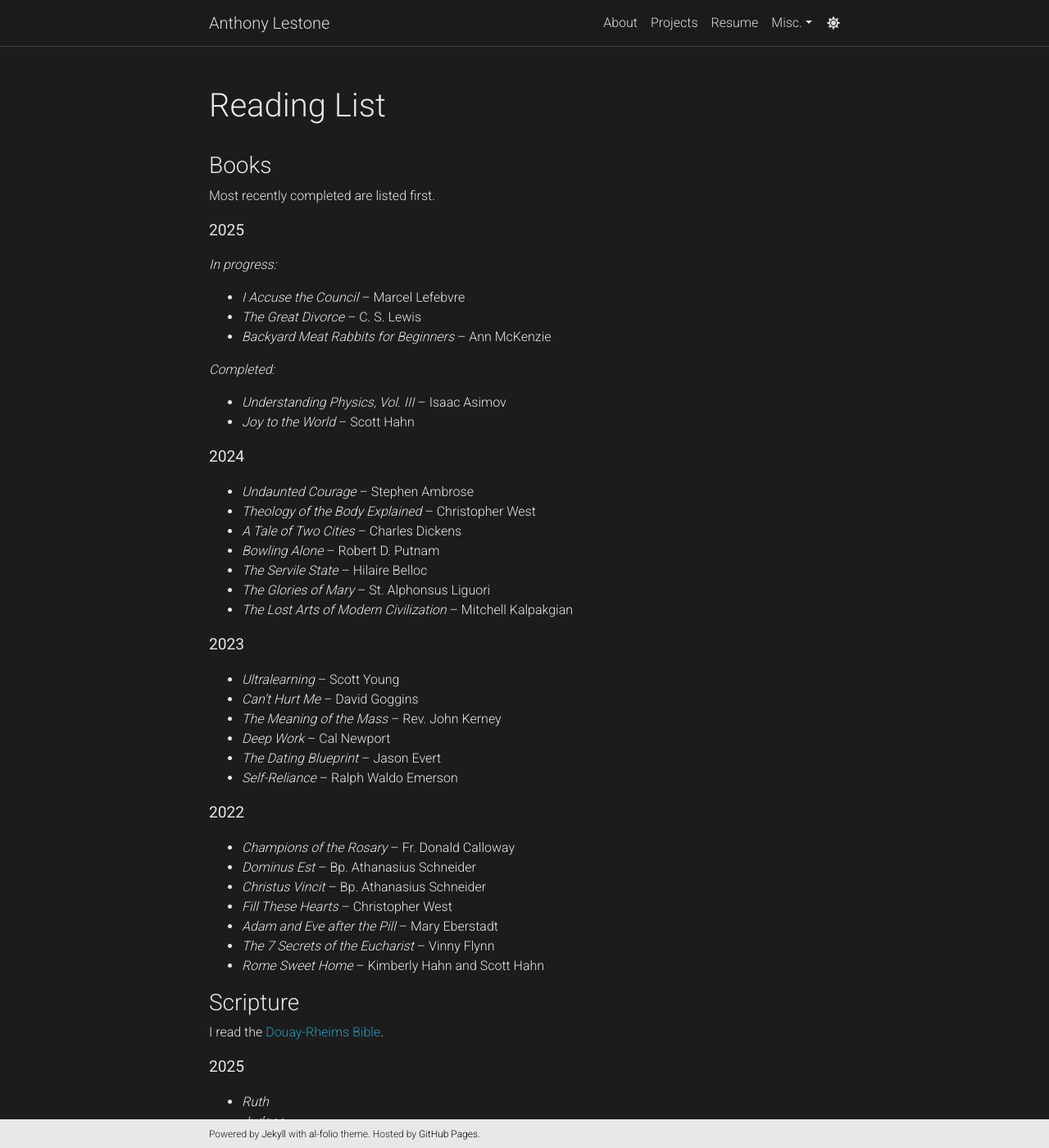
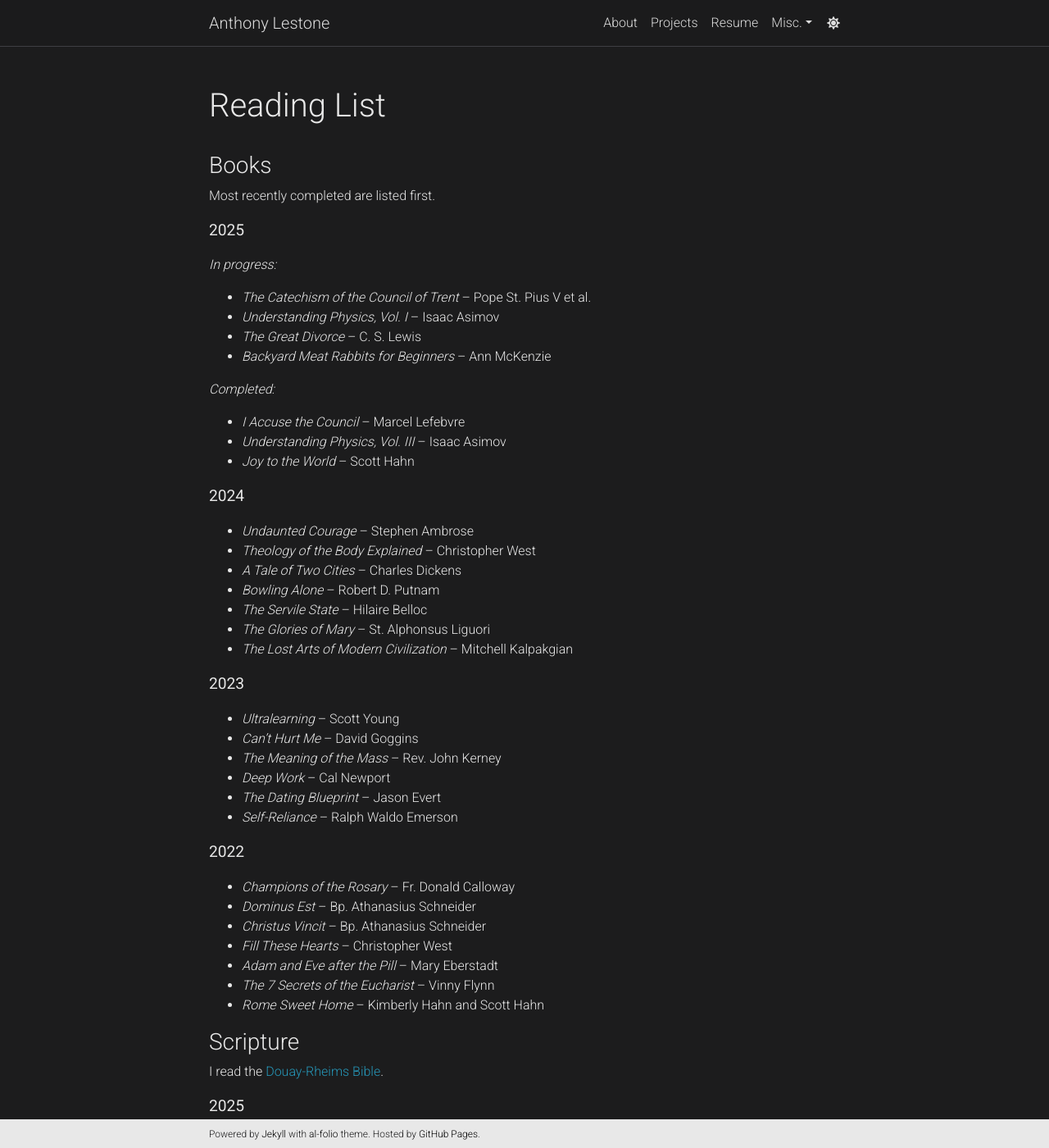
Before and after one commit to anthonylestone/anthonylestone.github.io, a Jekyll site: the page built from _pages/readinglist.md, in a window 1280 px wide and 1400 px high. Shown: the whole window at 82% size. Built offline with Jekyll 4.4.1, drawn with Linux system fonts in a browser that asks for light colours; comment, search, counter and statistics services are not loaded; a style sheet for code colours, icons or effects is not loaded; some of the changed text lies outside the part shown.

Commit message:
finished I Accuse the Council, updated other aspects of reading list

```diff
--- a/_pages/readinglist.md
+++ b/_pages/readinglist.md
@@ -12,11 +12,13 @@ Most recently completed are listed first.
 <b><big>2025</big><b>
 
 *In progress:*
-- *I Accuse the Council* -- Marcel Lefebvre
+- *The Catechism of the Council of Trent* -- Pope St. Pius V et al.
+- *Understanding Physics, Vol. I* -- Isaac Asimov
 - *The Great Divorce* -- C. S. Lewis
 - *Backyard Meat Rabbits for Beginners* -- Ann McKenzie
 
 *Completed:*
+- *I Accuse the Council* -- Marcel Lefebvre
 - *Understanding Physics, Vol. III* -- Isaac Asimov
 - *Joy to the World* -- Scott Hahn
 
@@ -53,23 +55,24 @@ Most recently completed are listed first.
 
 I read the [Douay-Rheims Bible](https://tanbooks.com/products/books/douay-rheims-bible-paperbound/).
 
-<b><big>2025</big><b>
+<b><big>2025</big></b>
 
+- *1 Kings* [^1]
 - *Ruth*
 - *Judges*
 
-<b><big>2024</big><b>
+<b><big>2024</big></b>
 
-- *Joshua*
+- *Josue* [^2]
 - *Deuteronomy*
 - *Numbers*
 - *Leviticus*
 - *Exodus*
 
-<b><big>2023</big><b>
+<b><big>2023</big></b>
 
 - *Genesis*
-- *Revelation*
+- *The Apocalypse* [^3]
 - *Jude*
 - *3 John*
 - *2 John*
@@ -94,8 +97,14 @@ I read the [Douay-Rheims Bible](https://tanbooks.com/products/books/douay-rheims
 - *Acts*
 - *The Gospel of Matthew*
 
-<b><big>2022</big><b>
+<b><big>2022</big></b>
 
 - *The Gospel of Mark*
 - *The Gospel of Luke*
 - *The Gospel of John*
+
+---
+
+[^1]: Also known as *1 Samuel*
+[^2]: Also known as *Joshua*
+[^3]: Also known as *Revelation*
```
Also changed, not shown: other parts of _pages/readinglist.md (+1 -1 lines).
